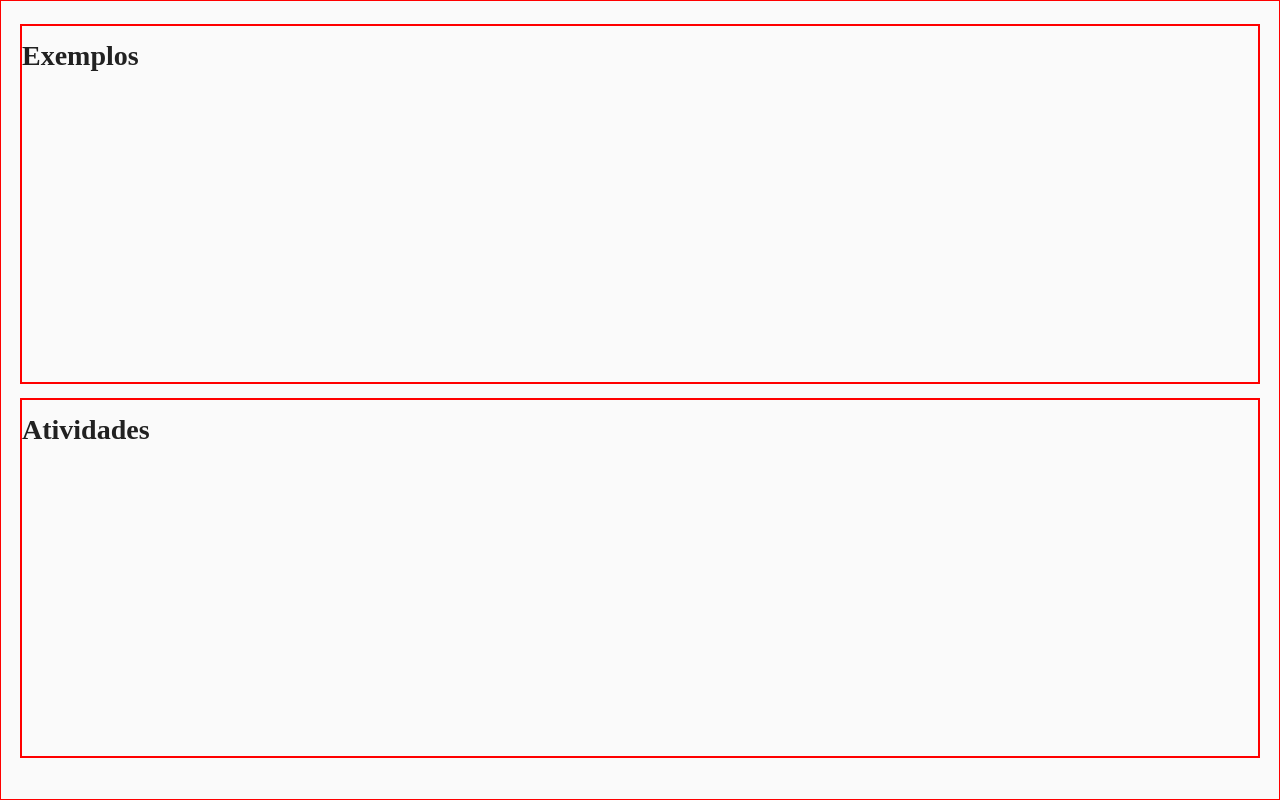
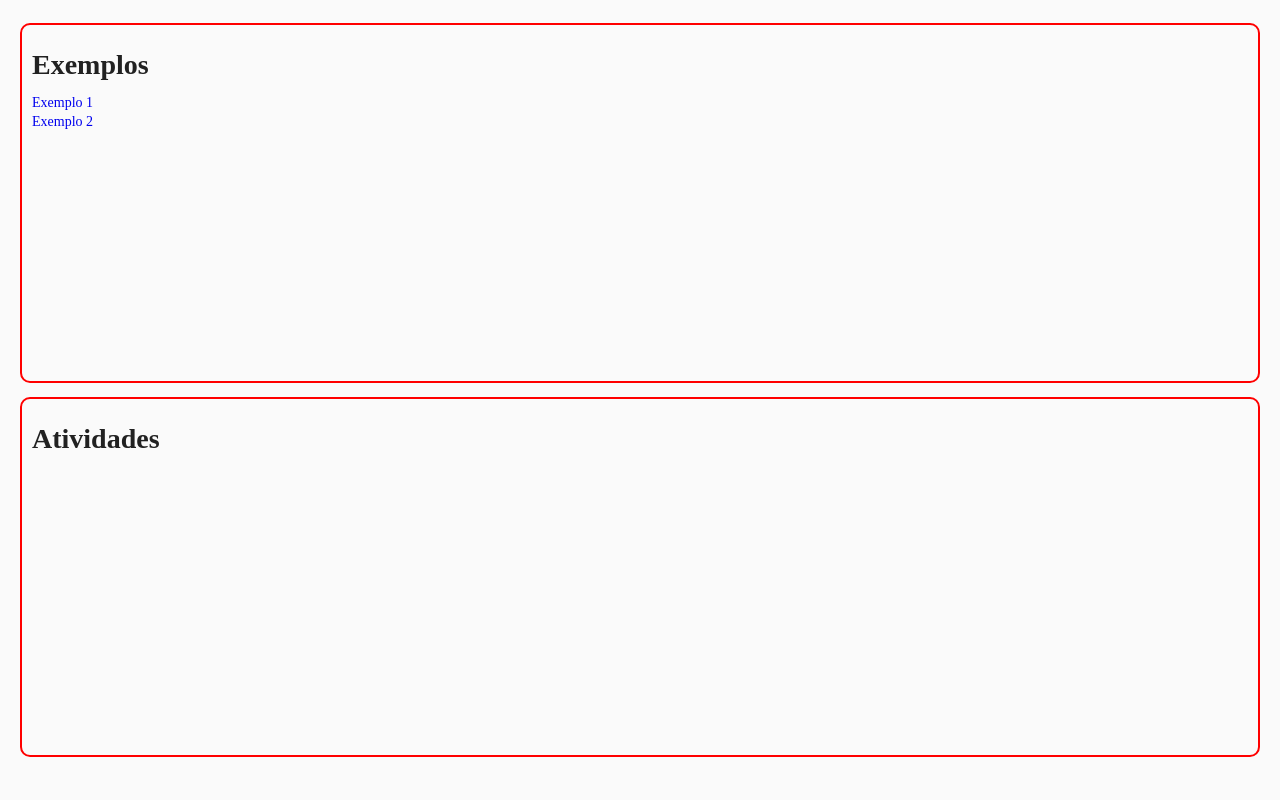
Before and after one commit to YyeoGon/aula-nextjs, a Next.js app: page / in a window 1280 px wide. Built offline with nearby package versions, Linux system fonts and the light colour scheme.

Commit message:
atividade 01 base

```diff
--- a/src/app/estilizacao/globals.css
+++ b/src/app/estilizacao/globals.css
@@ -19,7 +19,7 @@ body {
   /* place-items: center; */
   min-width: 32rem;
   min-height: 100vh;
-  border: 1px solid red;
+  /* border: 1px solid red;
   /* box-sizing: border-box; */
 }
 
@@ -65,7 +65,51 @@ small {
 
 a {
   text-decoration: none;
+  font-size: 1.4rem;
+  margin-bottom: 0.5rem;
 }
+
+/* Estilo para Inputs, Selects e Textareas */
+input, select, textarea {
+  width: 100%;
+  padding: 1rem;
+  margin: 0.8rem 0;
+  border: 0.1rem solid #ccc;
+  border-radius: 0.4rem;
+}
+
+/* Botões */
+button {
+  background-color: #646cff;
+  color: white;
+  padding: 1rem 2rem;
+  border: none;
+  border-radius: 0.8rem;
+  cursor: pointer;
+  transition: filter 0.2s;
+}
+
+button:hover {
+  filter: brightness(0.9);
+}
+
+/* Tabelas Responsivas */
+table {
+  width: 100%;
+  border-collapse: collapse;
+  margin: 2rem 0;
+}
+
+th, td {
+  border: 0.1rem solid #ddd;
+  padding: 1.2rem;
+  text-align: left;
+}
+
+th {
+  background-color: #f4f4f4;
+}
+
 
 @media screen and (max-width: 960px) {
   html {
--- a/src/app/page.jsx
+++ b/src/app/page.jsx
@@ -1,4 +1,4 @@
-import Image from "next/image";
+import Link from "next/link";
 import styles from "./page.module.css";
 
 function Home() {
@@ -6,6 +6,8 @@ function Home() {
         <div className={styles.containerHome}>
         <div className={styles.containerListas}>
             <h1>Exemplos</h1>
+            <Link href="/exemplos/ex-01">Exemplo 1</Link>
+            <Link href="/exemplos/ex-02"> Exemplo 2</Link>
              </div>
            <div className={styles.containerListas}>
                 <h1>Atividades</h1>
--- a/src/app/page.module.css
+++ b/src/app/page.module.css
@@ -9,7 +9,12 @@
 
 }
 .containerListas {
+    display: flex;
+    flex-direction: column;
 border: 0.2rem solid #f00;
 height: 45vh;
 width: 100%;
+border-radius: 1rem;
+padding: 1rem;
+overflow-y: auto;
 }
```
Also changed, not shown: src/app/atividades/atv-1/page.jsx (added, +10 -0 lines), src/app/atividades/atv-1/page.module.css (added).
